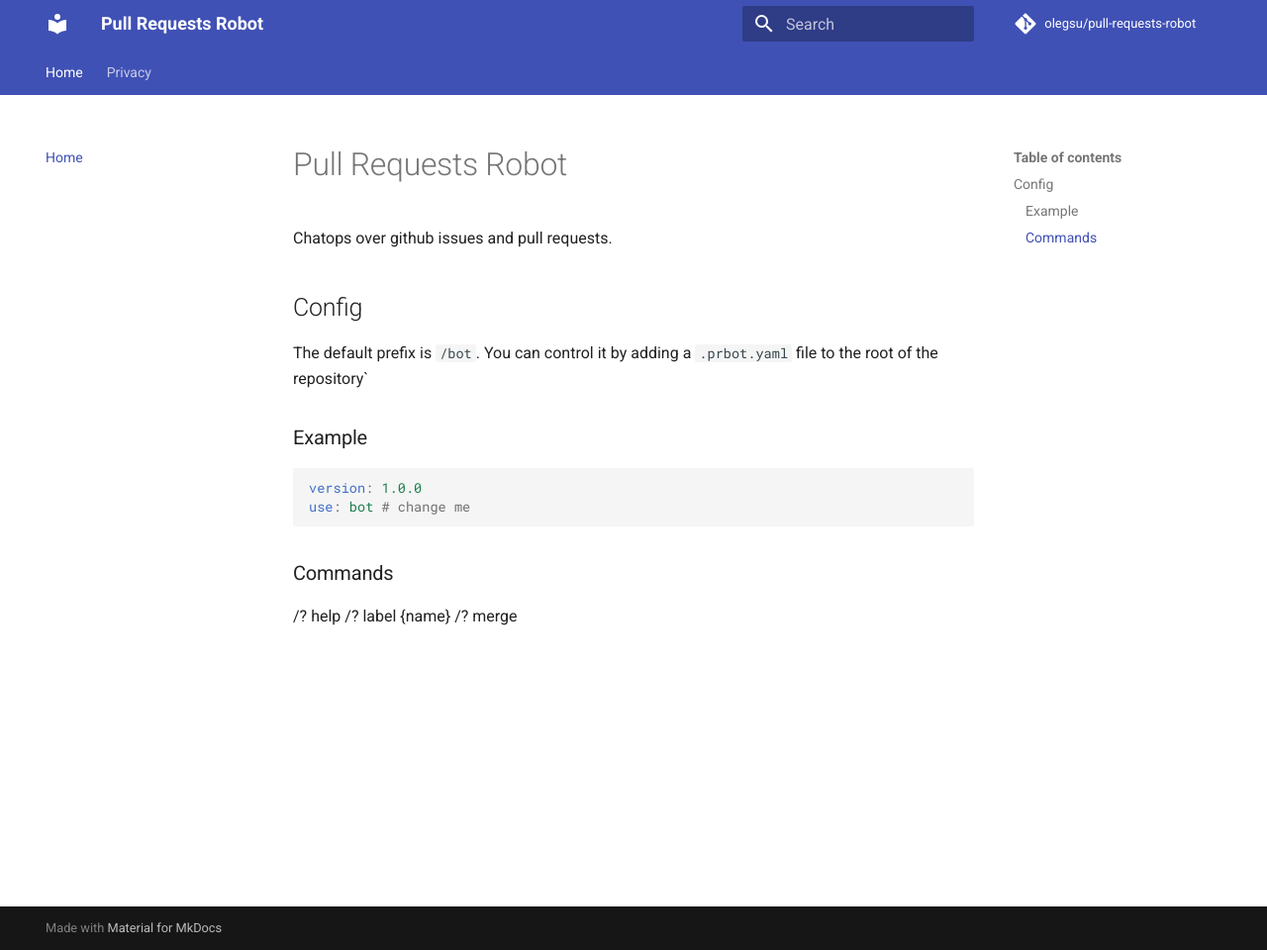
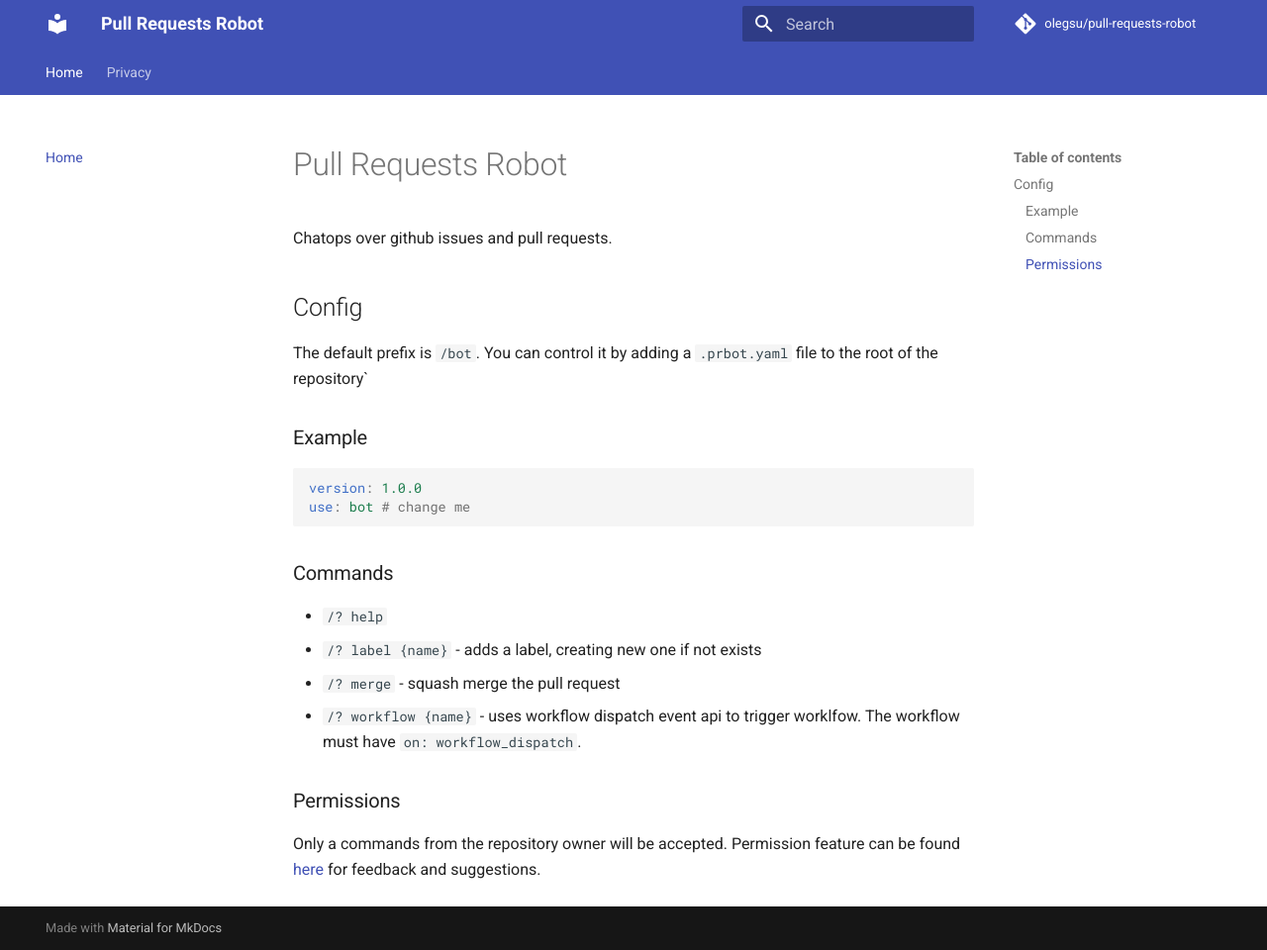
Before and after one commit to olegsu/mergebot, an MkDocs documentation site: the page built from docs/index.md, in a window 1280 px wide and 960 px high. Shown: the whole window at 99% size. Built offline with MkDocs 1.6.1 and Material for MkDocs 9.7.7, drawn with Linux system fonts in a browser that asks for light colours; comment, search, counter and statistics services are not loaded.

Commit message:
docs: add workflow command

```diff
--- a/docs/index.md
+++ b/docs/index.md
@@ -13,6 +13,11 @@ use: bot # change me
 
 ### Commands
 
-/? help
-/? label {name}
-/? merge
+* `/? help`
+* `/? label {name}` - adds a label, creating new one if not exists
+* `/? merge` - squash merge the pull request
+* `/? workflow {name}` - uses workflow dispatch event api to trigger worklfow. The workflow must have `on: workflow_dispatch`.
+
+### Permissions
+Only a commands from the repository owner will be accepted.
+Permission feature can be found [here](https://github.com/olegsu/pull-requests-robot/issues/8) for feedback and suggestions.
```
Also changed, not shown: 1 other file.
